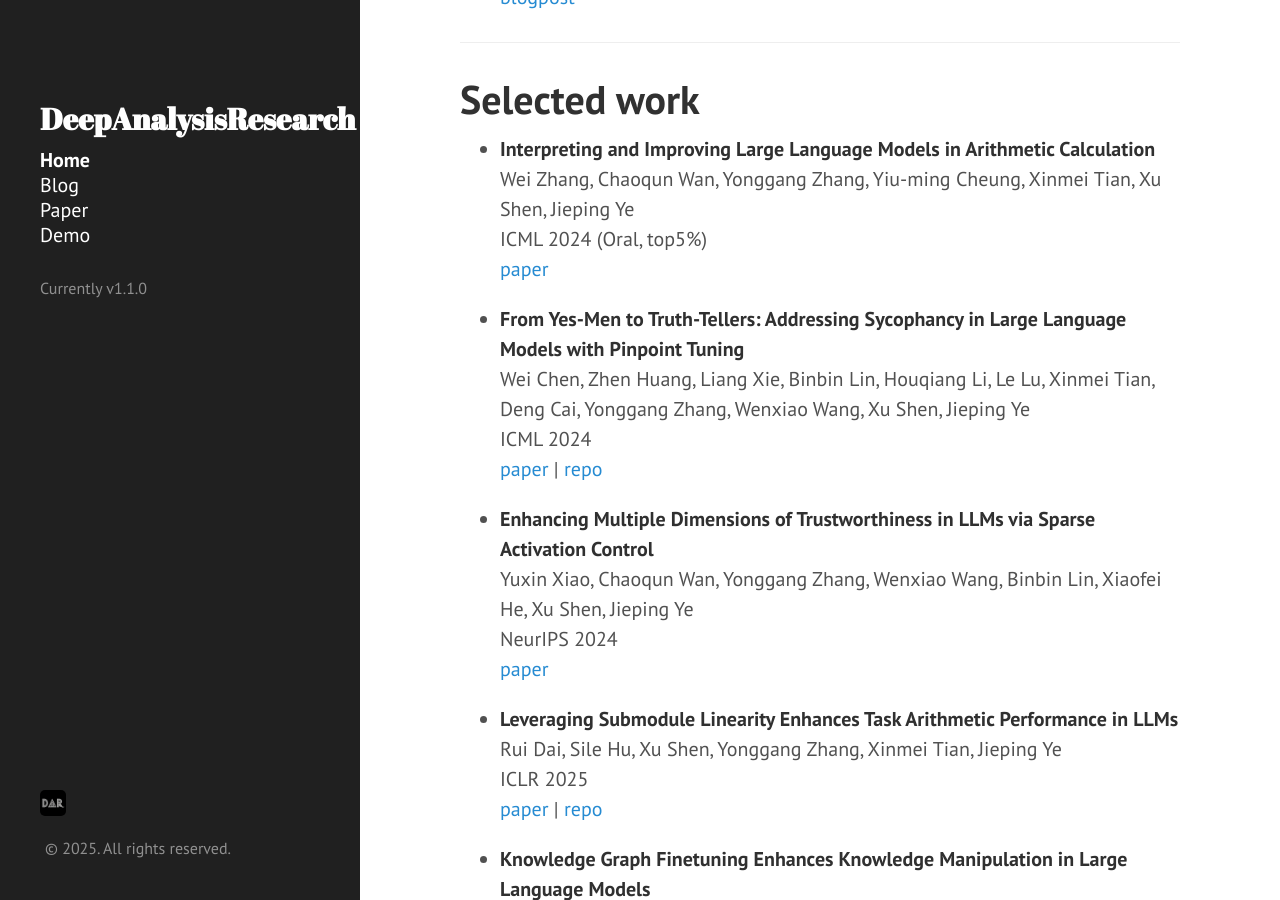
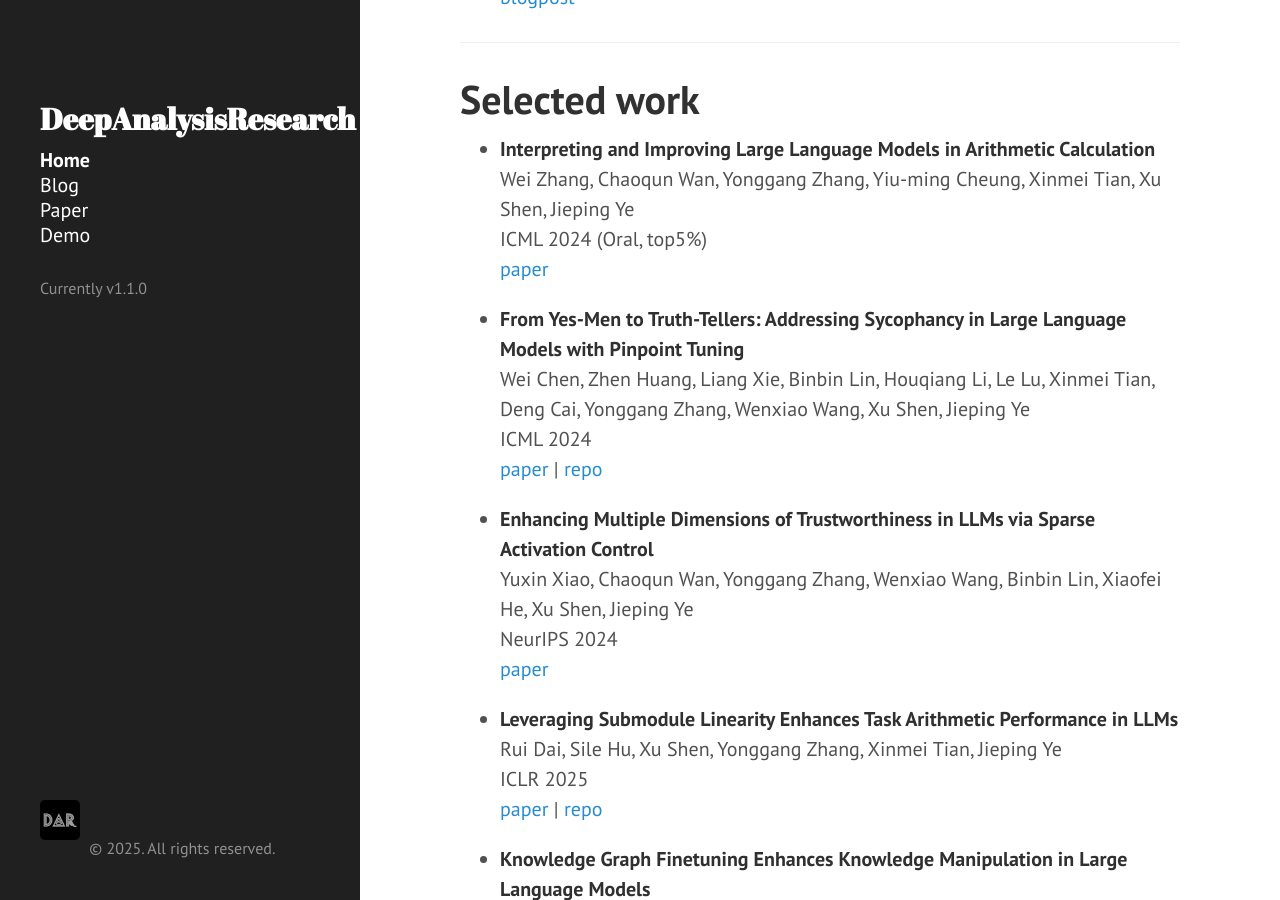
Before and after one commit to deep-analysis-research/deep-analysis-research.github.io, a Jekyll site: the page built from index.md, in a window 1280 px wide and 900 px high, scrolled down 530 px. Built offline with Jekyll 4.4.1, drawn with Linux system fonts in a browser that asks for light colours; Markdown is read by kramdown in place of the engine named in the settings.

Commit message:
Update sidebar.html

```diff
--- a/_includes/sidebar.html
+++ b/_includes/sidebar.html
@@ -49,7 +49,7 @@
     </p> -->
     <p style="font-size: 0.8rem;">
       <span style="display: inline-block; vertical-align: bottom;">
-        <img src="{{ site.baseurl }}public/apple-touch-icon-144-precomposed.png" alt="Icon" style="max-width: 10%; height: auto;">
+        <img src="{{ site.baseurl }}public/apple-touch-icon-144-precomposed.png" alt="Icon" style="width: 40px; height: auto;">
       </span>
       <span style="display: inline-block; vertical-align: bottom; margin-left: 5px;">
         &copy; {{ site.time | date: '%Y' }}. All rights reserved.
```
